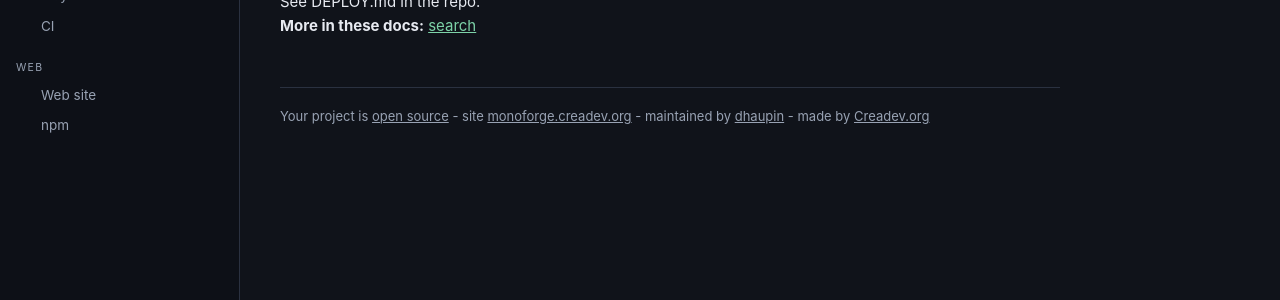
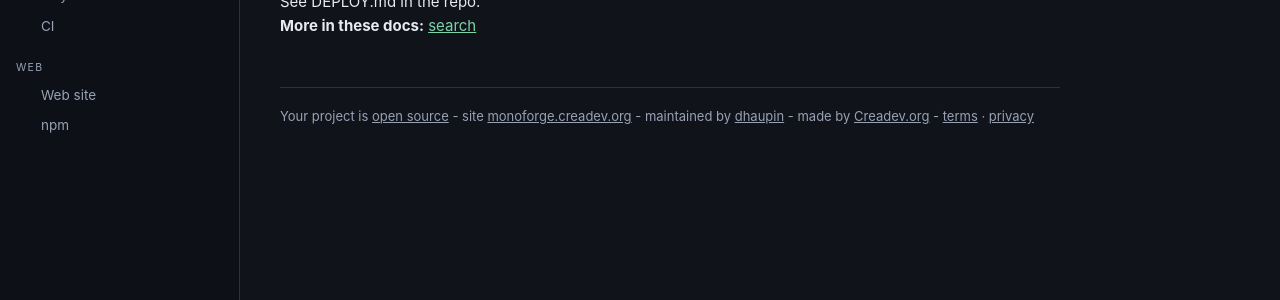
Before and after one commit to dhaupin/monoforge, a Jekyll site: the page built from docs/index.md, in a window 1280 px wide. Shown: the part 349-649 px from the top of the page. Built offline with Jekyll 4.4.1, drawn with Linux system fonts in a browser that asks for light colours.

Commit message:
docs(site): the docs footer links the terms + privacy surfaces
The docs rig had no pointer to the site's own legal pages. The landing's
terms/privacy were already filled in; a reader inside the docs could not reach
them. Adds both to the docs footer, matching the packstruct docs rig.

lint:docs PASS (8 pages); npm test 29 pass.

Co-authored-by: openhands <openhands@all-hands.dev>

```diff
--- a/docs/_layouts/default.html
+++ b/docs/_layouts/default.html
@@ -235,7 +235,9 @@
             Your project is <a href="https://github.com/dhaupin/monoforge">open source</a> -
             site <a href="https://monoforge.creadev.org/">monoforge.creadev.org</a> -
             maintained by <a href="https://github.com/dhaupin/monoforge">dhaupin</a> -
-            made by <a href="https://creadev.org" target="_blank">Creadev.org</a>
+            made by <a href="https://creadev.org" target="_blank">Creadev.org</a> -
+            <a href="https://monoforge.creadev.org/terms">terms</a> ·
+            <a href="https://monoforge.creadev.org/privacy">privacy</a>
         </div>
     </main>
 
```
Also changed, not shown: CHANGELOG.md.
